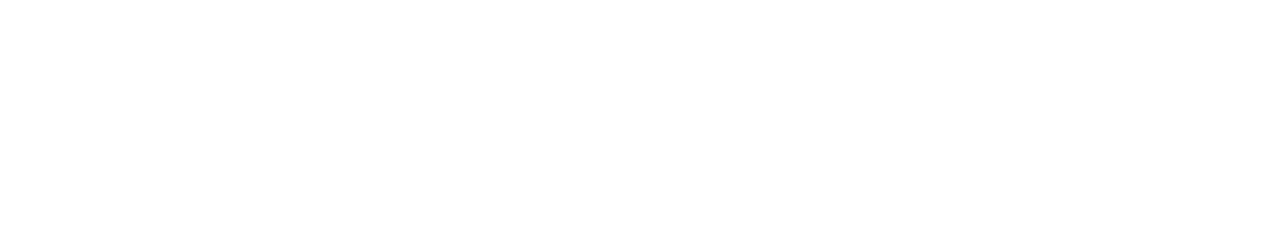
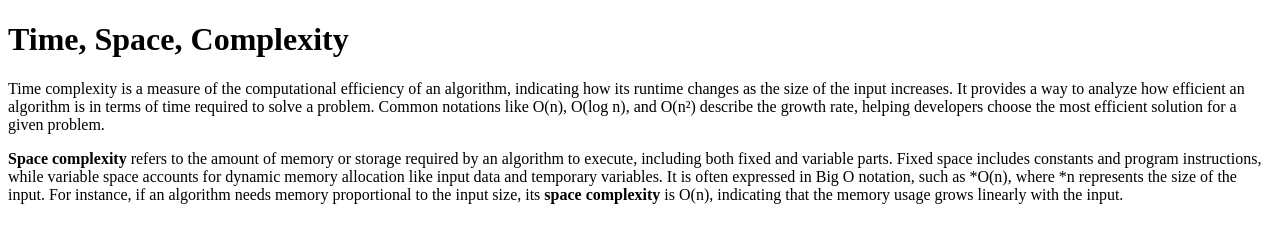
Before and after one commit to acciojob/time-and-space-complexity-AnweshaBhatt475, a website: page main.html in a window 1280 px wide. Drawn offline with Linux system fonts and the light colour scheme.

Commit message:
created a submission

```diff
--- a/main.html
+++ b/main.html
@@ -3,13 +3,32 @@
 <html>
 
 <head>
-	<link rel="stylesheet" href="styles.css">
+	<!-- <link rel="stylesheet" href="styles.css"> -->
 </head>
 
 <body>
 	<!-- the entire body must be written by student -->
-    <script type="text/javascript" src="./script.js">
-</script>
+    <!-- <script type="text/javascript" src="./script.js">
+</script> -->
+	<h1>Time, Space, Complexity</h1>
+	<p>Time complexity is a measure of the computational
+		efficiency of an algorithm, indicating how its runtime
+		changes as the size of the input increases. It provides
+		a way to analyze how efficient an algorithm is in terms
+		of time required to solve a problem. Common notations
+		like O(n), O(log n), and O(n²) describe the growth rate,
+		helping developers choose
+		the most efficient solution for a given problem.</p>
+	<p><b>Space complexity</b> refers to the amount of memory or storage
+		required by an algorithm to execute, including both fixed
+		and variable parts. Fixed space includes constants and program
+		instructions, while variable space accounts for dynamic
+		memory allocation like input data and temporary variables.
+		It is often expressed in Big O notation, such as *O(n),
+		where *n represents the size of the input. For instance,
+		if an algorithm needs memory proportional to the input size,
+		its <b>space complexity </b>is O(n), indicating
+		that the memory usage grows linearly with the input.</p>
 
 </body>
 
```
